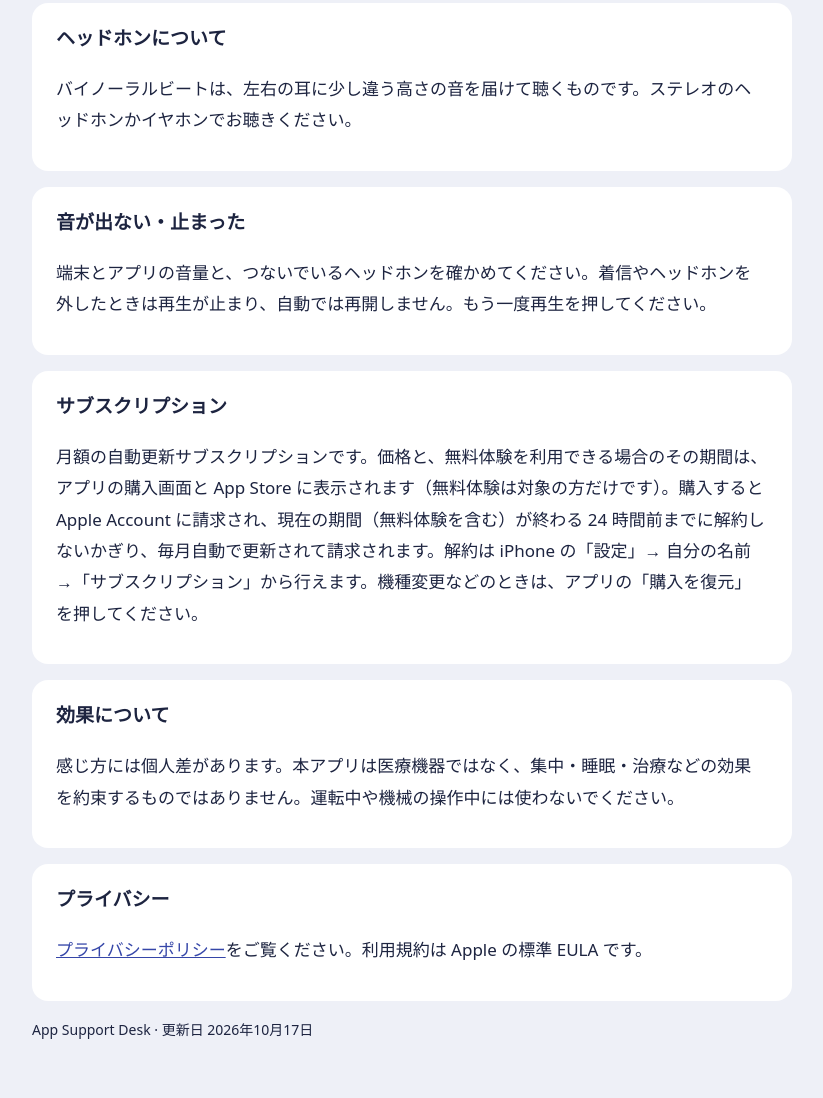
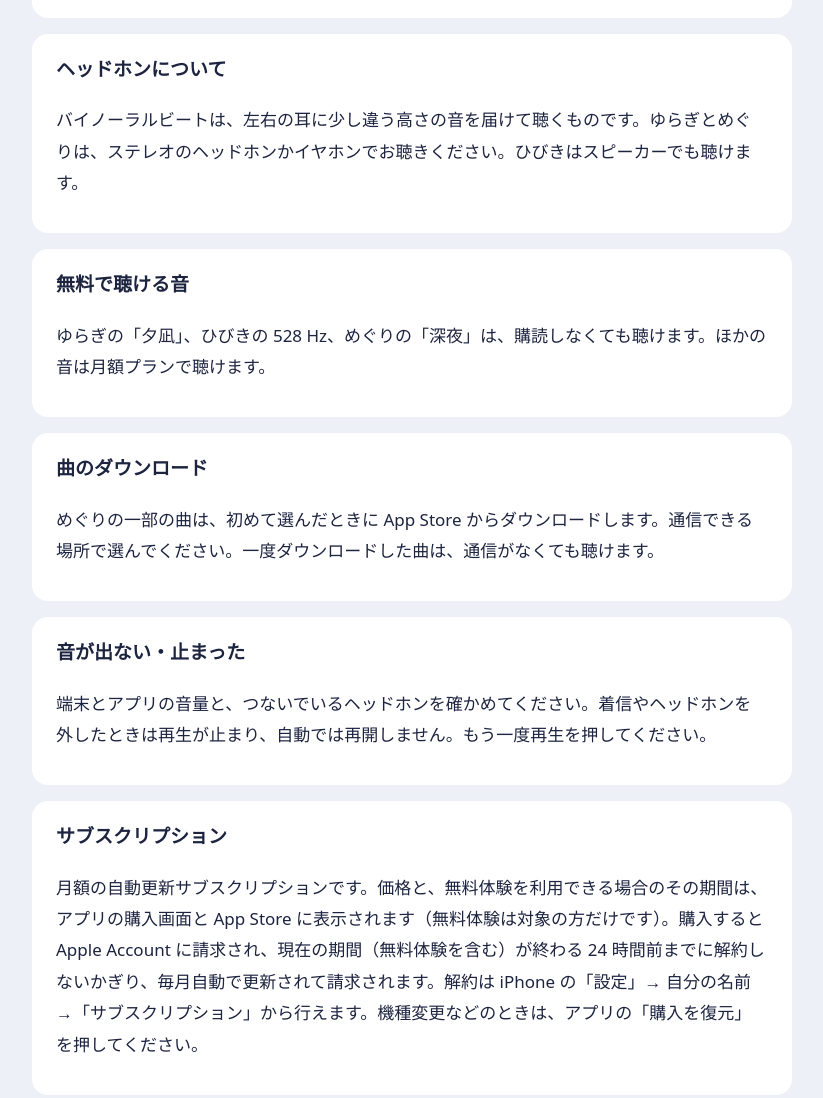
Before and after one commit to koseirving/koseirving.github.io, a plain HTML site: page kagura/index.html in a window 1280 px wide. Shown: the part 380-1478 px from the top of the page, without its empty margins (228-1051 px from the left). Drawn offline with Linux system fonts and the light colour scheme.

Commit message:
kagura: support page names the three kinds, the free sounds and track downloads (kuniumi#167)
Co-Authored-By: Claude Opus 5.5 <noreply@anthropic.com>

```diff
--- a/kagura/index.html
+++ b/kagura/index.html
@@ -2,11 +2,13 @@
 <html lang="ja"><meta charset="utf-8"><meta name="viewport" content="width=device-width,initial-scale=1">
 <title>Kagura | サポート</title>
 <style>body{font:17px/1.85 system-ui,sans-serif;color:#1d2440;background:#eef0f7;margin:0}main{max-width:760px;margin:auto;padding:48px 24px}h1{font-size:32px}h2{font-size:19px;margin:0 0 4px}section{background:white;padding:18px 24px;margin:16px 0;border-radius:16px}a{color:#3546a8}footer{font-size:14px}</style>
-<main><h1>Kagura</h1><p>夜空をテーマにしたバイノーラルビートと環境音のアプリです。サポートとよくある質問。</p>
+<main><h1>カグラ（Kagura）</h1><p>夜空をテーマにした、ゆらぎ（バイノーラルビート）・ひびき（ソルフェジオ周波数）・めぐり（8D の曲）を聴くアプリです。サポートとよくある質問。</p>
 <section><h2>お問い合わせ</h2><p>App Support Desk<br>appforge.supportdesk@gmail.com</p></section>
-<section><h2>ヘッドホンについて</h2><p>バイノーラルビートは、左右の耳に少し違う高さの音を届けて聴くものです。ステレオのヘッドホンかイヤホンでお聴きください。</p></section>
+<section><h2>ヘッドホンについて</h2><p>バイノーラルビートは、左右の耳に少し違う高さの音を届けて聴くものです。ゆらぎとめぐりは、ステレオのヘッドホンかイヤホンでお聴きください。ひびきはスピーカーでも聴けます。</p></section>
+<section><h2>無料で聴ける音</h2><p>ゆらぎの「夕凪」、ひびきの 528 Hz、めぐりの「深夜」は、購読しなくても聴けます。ほかの音は月額プランで聴けます。</p></section>
+<section><h2>曲のダウンロード</h2><p>めぐりの一部の曲は、初めて選んだときに App Store からダウンロードします。通信できる場所で選んでください。一度ダウンロードした曲は、通信がなくても聴けます。</p></section>
 <section><h2>音が出ない・止まった</h2><p>端末とアプリの音量と、つないでいるヘッドホンを確かめてください。着信やヘッドホンを外したときは再生が止まり、自動では再開しません。もう一度再生を押してください。</p></section>
 <section><h2>サブスクリプション</h2><p>月額の自動更新サブスクリプションです。価格と、無料体験を利用できる場合のその期間は、アプリの購入画面と App Store に表示されます（無料体験は対象の方だけです）。購入すると Apple Account に請求され、現在の期間（無料体験を含む）が終わる 24 時間前までに解約しないかぎり、毎月自動で更新されて請求されます。解約は iPhone の「設定」→ 自分の名前 →「サブスクリプション」から行えます。機種変更などのときは、アプリの「購入を復元」を押してください。</p></section>
 <section><h2>効果について</h2><p>感じ方には個人差があります。本アプリは医療機器ではなく、集中・睡眠・治療などの効果を約束するものではありません。運転中や機械の操作中には使わないでください。</p></section>
 <section><h2>プライバシー</h2><p><a href="privacy.html">プライバシーポリシー</a>をご覧ください。利用規約は Apple の標準 EULA です。</p></section>
-<footer>App Support Desk · 更新日 2026年10月17日</footer></main></html>
+<footer>App Support Desk · 更新日 2026年11月8日</footer></main></html>
```
